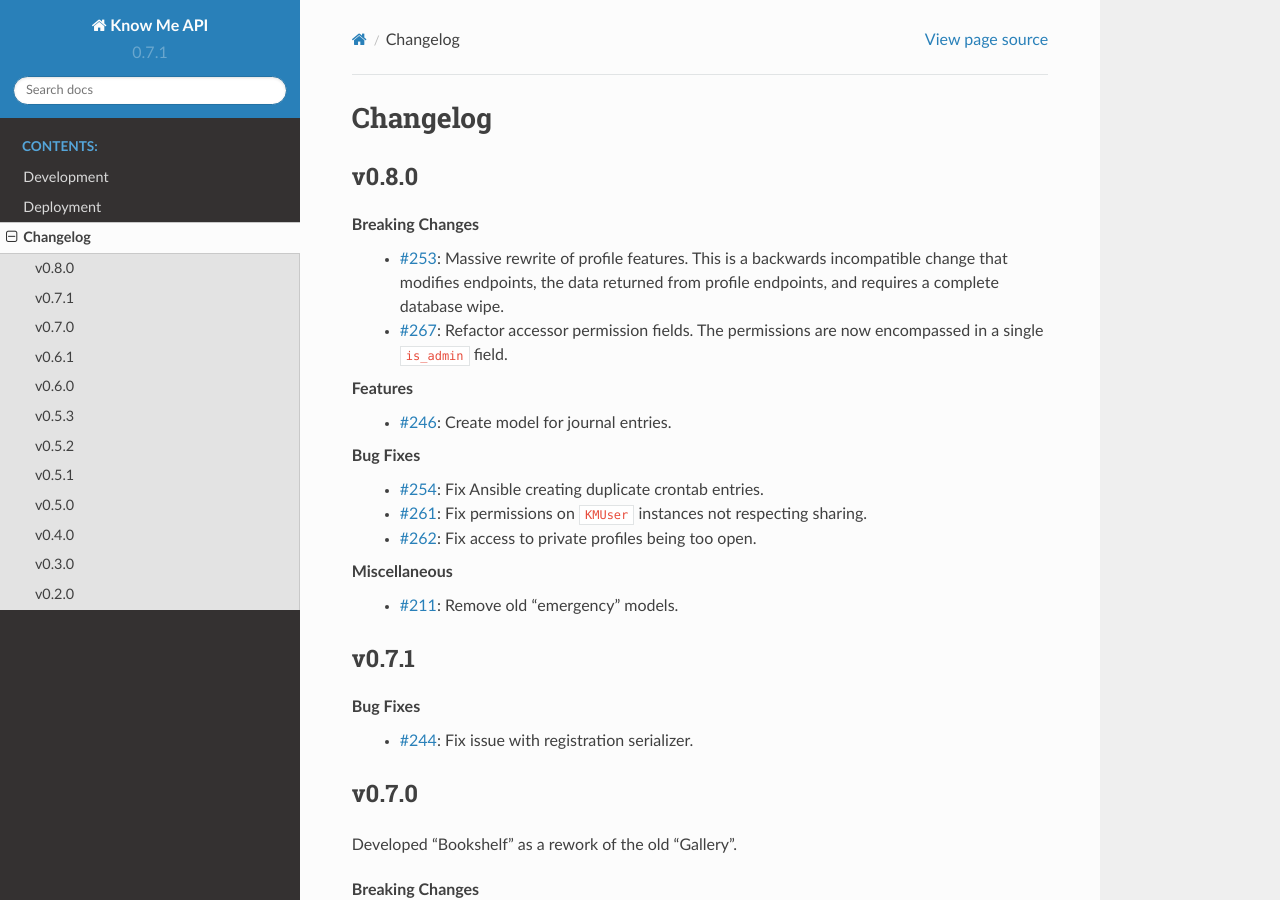
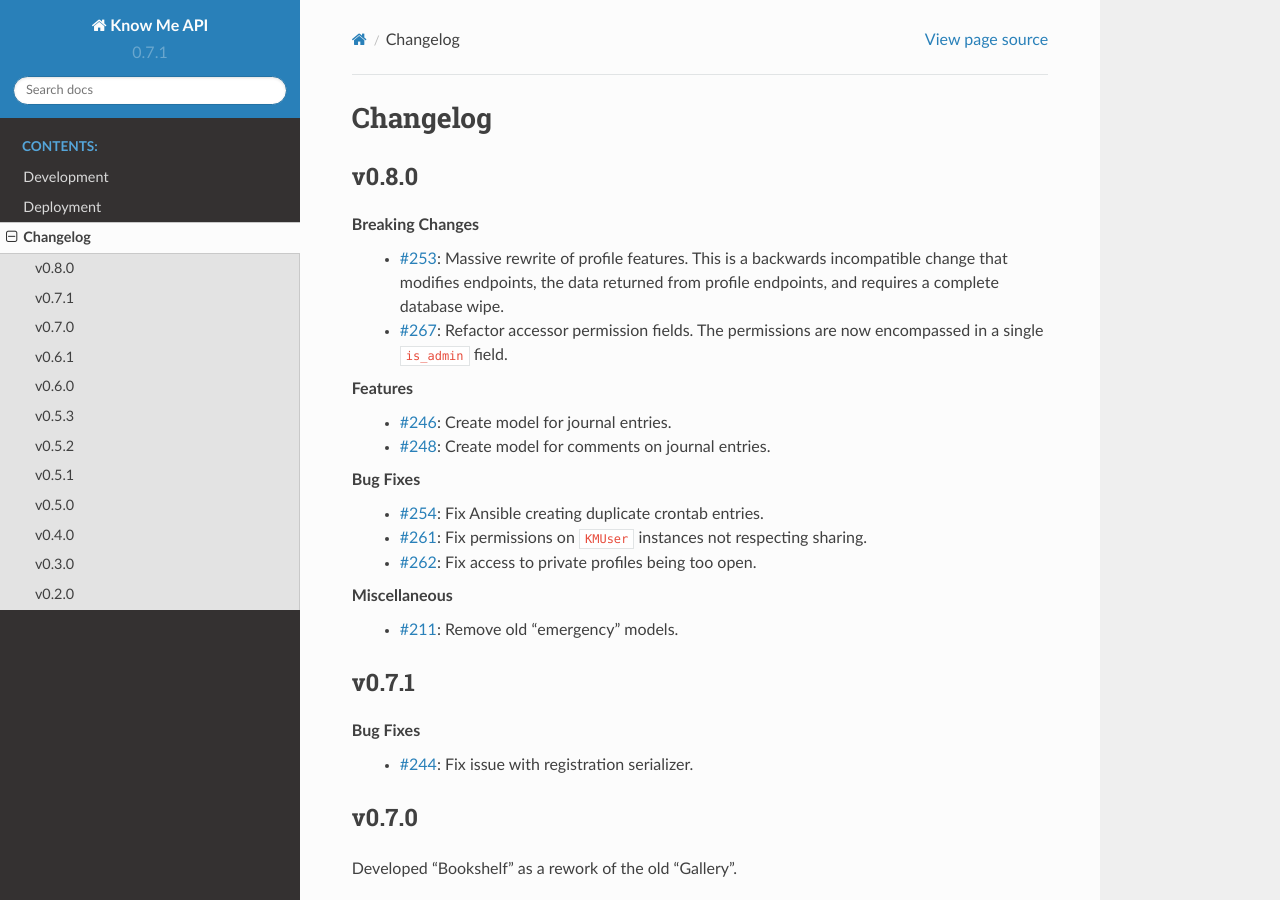
Before and after one commit to knowmetools/km-api, a Sphinx documentation site: the page built from docs/changelog.rst, in a window 1280 px wide and 900 px high. Built offline with Sphinx 7.4.7 and the Read the Docs theme 2.0.0, drawn with Linux system fonts in a browser that asks for light colours; pages that are not in the unit, such as notebooks, are missing from menus.

Commit message:
Update changelog for #248.

```diff
--- a/docs/changelog.rst
+++ b/docs/changelog.rst
@@ -13,6 +13,7 @@ Breaking Changes
 
 Features
   * :issue:`246`: Create model for journal entries.
+  * :issue:`248`: Create model for comments on journal entries.
 
 Bug Fixes
   * :issue:`254`: Fix Ansible creating duplicate crontab entries.
```
